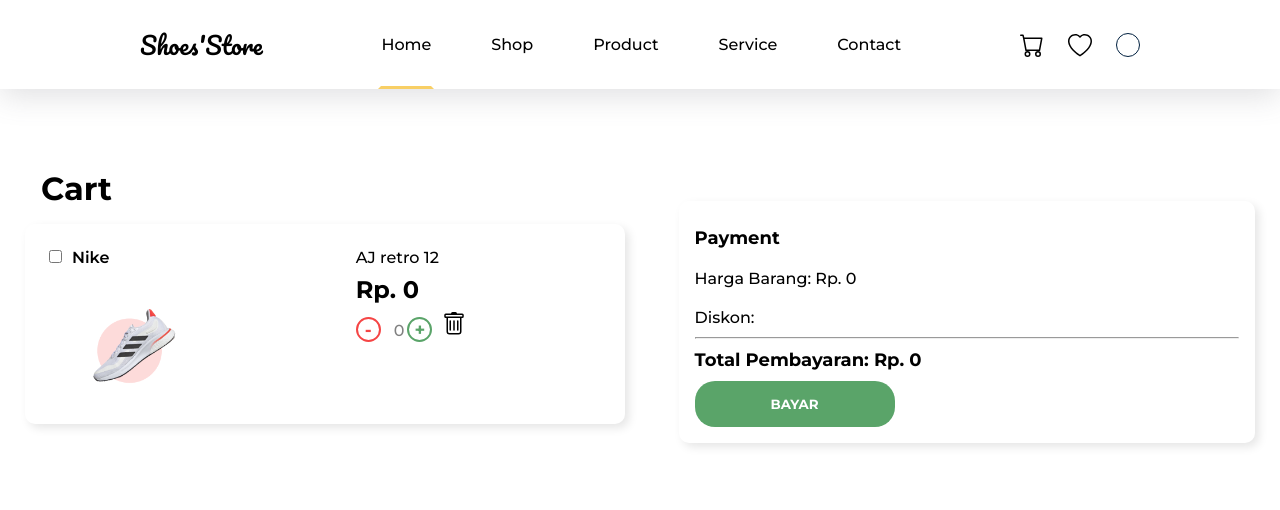
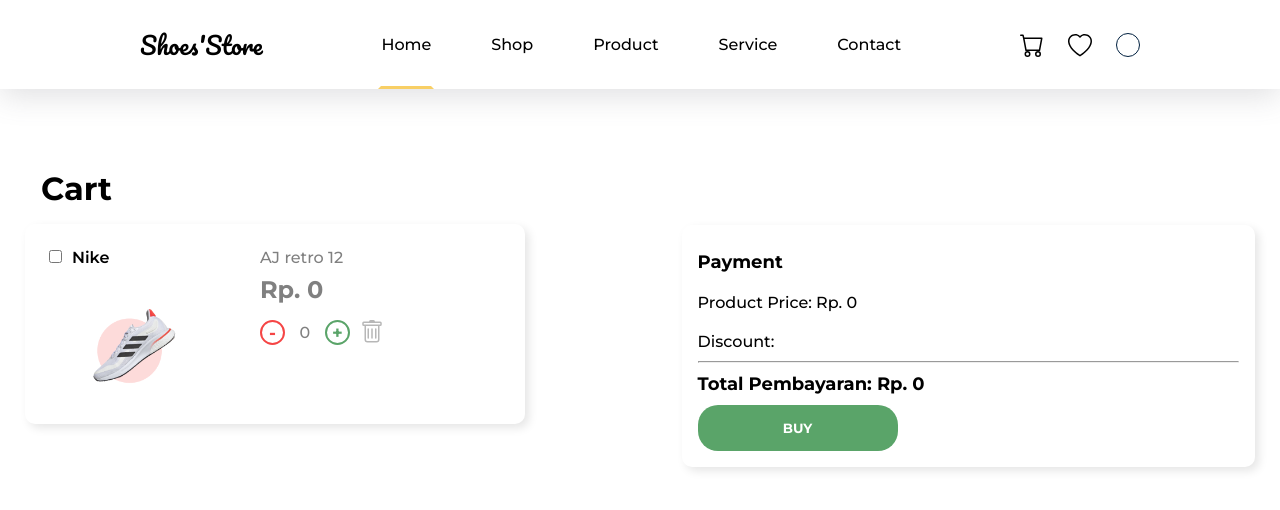
Before and after one commit to AnantaNd/shoes_shop, a Next.js app: page /cart in a window 1280 px wide. Shown: the top 510 px of the page. Built offline with nearby package versions, Linux system fonts and the light colour scheme.

Commit message:
page: cart

```diff
--- a/components/CardCart/CardCart.js
+++ b/components/CardCart/CardCart.js
@@ -1,28 +1,38 @@
+import { useState } from 'react'
 import { Trash } from 'react-bootstrap-icons'
 import style from './CardCart.module.css'
 
 export default function CardCart({brand, name, img, price, increment, decrement, count, reset}){
 
+  const [checked, setChecked] = useState(false)
+
+  const onChecked =()=>{
+    setChecked(!checked);
+    // console.log(!checked)
+  }
+
 
   return(
-    <div className={style.container}>
+    <div className={style.container }>
       <div>
-        <input type="checkbox"/>
+        <input onChange={onChecked} type="checkbox"/>
         <label className={style.brand}>{brand}</label>
         <div
           className={style.img_cart}
           style={{ backgroundImage: `url(${img})` }}>
         </div>
       </div>
-      <div className={style.desc}>
+      <div className={checked ? style.desc : style.desc_disabled}>
         <p>{name}</p>
         <h2 className={style.price}>Rp. {price}</h2>
-        <button onClick={decrement} className={style.btn_decr}>-</button>
-        <p className={style.count}>{count}</p>
-        <button onClick={increment} className={style.btn_incr}>+</button>
-        <button onClick={reset} className={style.btn_trash}>
-          <Trash width="24" height="24" />
-        </button>
+        <div className={style.btn}>
+          <button onClick={decrement} disabled={!checked} className={style.btn_decr} >-</button>
+          <p className={style.count}>{count}</p>
+          <button onClick={increment} disabled={!checked} className={style.btn_incr}>+</button>
+          <button onClick={reset} disabled={!checked} className={style.btn_trash}>
+            <Trash width="24" height="24" />
+          </button>
+        </div>
       </div>
     </div>
   )
--- a/components/CardCart/CardCart.module.css
+++ b/components/CardCart/CardCart.module.css
@@ -1,11 +1,11 @@
 .container{
-  max-width: 600px;
+  max-width: 500px;
   height: 200px;
   box-shadow: 4px 4px 10px rgba(0, 0, 0, 0.1);
   padding: 1.5rem;
   border-radius:10px ;
   display: grid;
-  grid-template-columns: 1fr .8fr;
+  grid-template-columns: .7fr .8fr;
 
 }
 .img_cart{
@@ -15,8 +15,17 @@
   background-position: center;
   background-size: contain;
 }
+.desc{
+  color: black;
+}
+.desc_disabled{
+  color: gray;
+}
+.btn{
+  margin: 8px 0;
+  display: flex;
+}
 .btn_decr{
-  margin-right: 10px;
   border: 2px solid var(--red-color);
   color: var(--red-color);
   background-color: transparent;
@@ -25,9 +34,9 @@
   border-radius:100%;
   font-size: 18px;
   font-weight: bold;
+  cursor: pointer;
 }
 .btn_incr{
-  margin-right: 10px;
   border: 2px solid var(--green-color);
   color: var(--green-color);
   background-color: transparent;
@@ -36,11 +45,25 @@
   border-radius:100%;
   font-size: 18px;
   font-weight: bold;
+  cursor: pointer;
 }
 .btn_trash{
   border: none;
   background-color: transparent;
+  cursor: pointer;
+  margin: 0 10px;
+  /* margin: 10px; */
 
+}
+.btn_incr:hover{
+  border: 2px solid var(--green-2-color);
+  background-color: var(--green-2-color);
+  color: #fff;
+}
+.btn_decr:hover{
+  border: 2px solid var(--red-2-color);
+  background-color: var(--red-2-color);
+  color: #fff;
 }
 .brand{
   font-size: 16px;
@@ -52,7 +75,8 @@
   padding: 8px 0;
 }
 .count{
-  margin: 0 3px;
+  margin:  3px 10px;
+  width: 20px;
   display: inline;
   text-align: center;
   justify-content: center;
--- a/components/Payment/Payment.js
+++ b/components/Payment/Payment.js
@@ -5,11 +5,11 @@ export default function Payment({price}){
   return(
     <div className={style.container}>
       <h1 className={style.title}>Payment</h1>
-      <p className={style.price}>Harga Barang: Rp. {price}</p>
-      <p className={style.disc}>Diskon: </p>
+      <p className={style.price}>Product Price: Rp. {price}</p>
+      <p className={style.disc}>Discount: </p>
       <hr></hr>
       <h1 className={style.title}>Total Pembayaran: Rp. {price}</h1>
-      <button className={style.btn_payment}>bayar</button>
+      <button className={style.btn_payment}>buy</button>
     </div>
   )
 }
--- a/components/Payment/Payment.module.css
+++ b/components/Payment/Payment.module.css
@@ -4,7 +4,8 @@
   box-shadow: 4px 4px 10px rgba(0, 0, 0, 0.1);
   padding: 1rem;
   border-radius:10px ;
-  margin: 3rem auto;
+  margin: 4.5rem auto;
+
 
 }
 .btn_payment{
@@ -26,6 +27,7 @@
   text-transform: capitalize;
   font-size: 18px;
   padding: 10px 0;
+
 }
 .price, .disc{
   padding: 10px 0;
--- a/components/Select/Select.module.css
+++ b/components/Select/Select.module.css
@@ -6,3 +6,9 @@
   display: flex;
   flex-direction:column ;
 }
+.selectStyle{
+  border: 1px solid black;
+  background-color: transparent;
+  padding: 10px 20px;
+  border-radius: 10px;
+}
--- a/pages/cart/index.js
+++ b/pages/cart/index.js
@@ -1,3 +1,4 @@
+/* eslint-disable react-hooks/rules-of-hooks */
 import { useState } from "react";
 import CardCart from "../../components/CardCart/CardCart";
 import Layouts from "../../components/Layouts/Layouts";
@@ -6,6 +7,8 @@ import style from "./Cart.module.css";
 export default function index(){
 
   const [count, setCount] = useState(0)
+  // const [isChecked, setIsChecked] = useState(false)
+
 
   const increment =()=>{
     setCount(count++)
@@ -37,7 +40,6 @@ export default function index(){
             decrement={decrement}
             reset={reset}
           />
-
         </div>
         <div className={style.grid_item}>
           <Payment
--- a/pages/products/Products.module.css
+++ b/pages/products/Products.module.css
@@ -1,5 +1,5 @@
 .container{
-  margin-top: 80px;
+  margin: 6rem auto;
 }
 
 .products{
--- a/styles/globals.css
+++ b/styles/globals.css
@@ -4,6 +4,7 @@
   --navy-color: #00203F;
   --yellow-color: #F8CF65;
   --red-color: #F54545;
+  --red-2-color: #D2001A;
   --blue-color: #1F72BE;
   --yellow-2-color: #F4DE13;
   --green-color: #5AA469;
```
Also changed, not shown: pages/products/index.js (+50 -33 lines).
